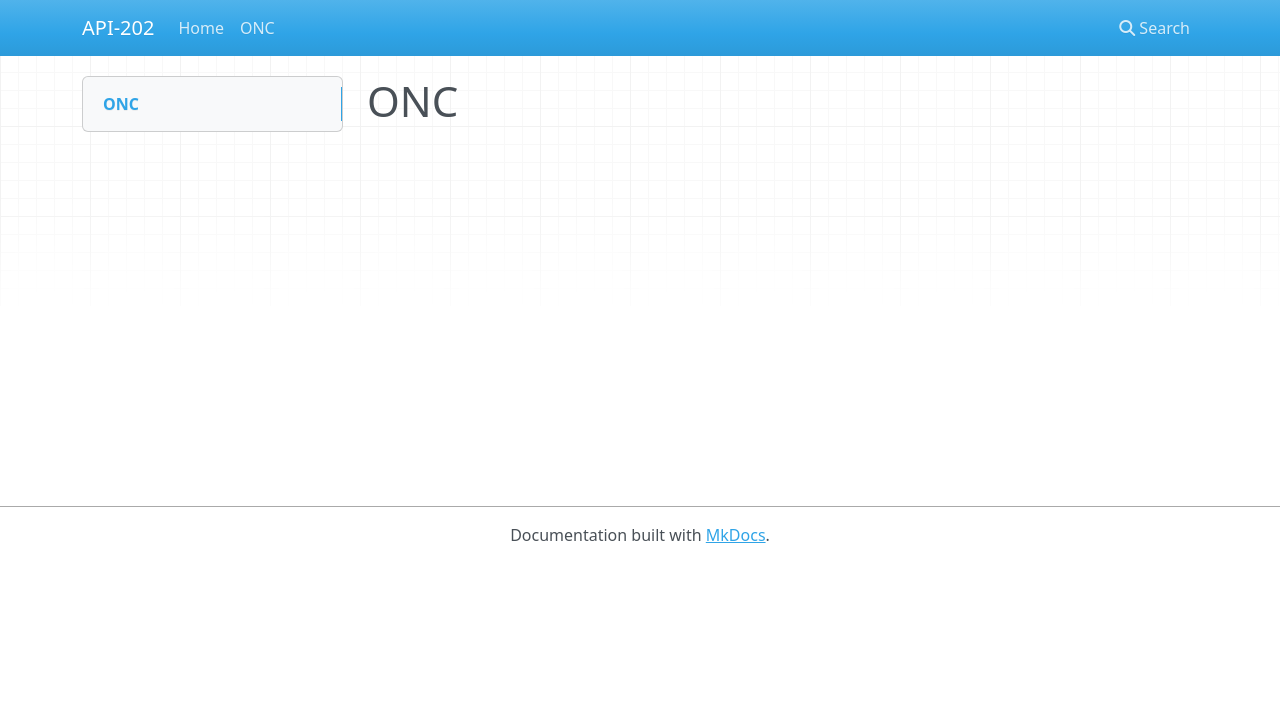
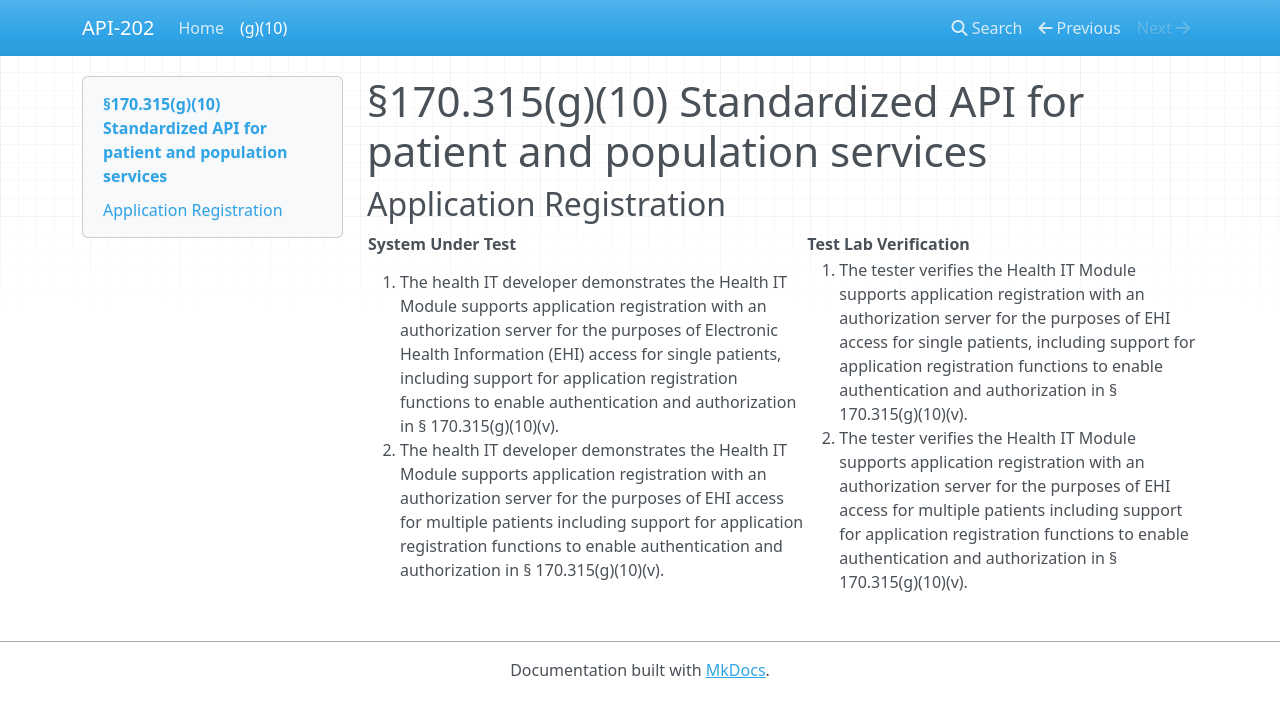
Before and after one commit to onc-healthit/API-102, an MkDocs documentation site: the page built from docs/g-10.md, in a window 1280 px wide. Shown: the top 717 px of the page. Built offline with MkDocs 1.6.1, drawn with Linux system fonts in a browser that asks for light colours; nearby versions of some CDN libraries.

Commit message:
g-10 TP prototype

```diff
--- a/docs/g-10.md
+++ b/docs/g-10.md
@@ -1 +1,23 @@
-# ONC
+# §170.315(g)(10) Standardized API for patient and population services
+
+## **Application Registration**
+<table>
+    <tr>
+        <th>System Under Test</th>
+        <th>Test Lab Verification</th>
+    </tr>
+    <tr>
+        <td>
+            <ol>
+                <li>The health IT developer demonstrates the Health IT Module supports application registration with an authorization server for the purposes of Electronic Health Information (EHI) access for single patients, including support for application registration functions to enable authentication and authorization in § 170.315(g)(10)(v).</li>
+                <li>The health IT developer demonstrates the Health IT Module supports application registration with an authorization server for the purposes of EHI access for multiple patients including support for application registration functions to enable authentication and authorization in § 170.315(g)(10)(v).</li>
+            </ol>
+        </td>
+        <td>
+            <ol>
+                <li>The tester verifies the Health IT Module supports application registration with an authorization server for the purposes of EHI access for single patients, including support for application registration functions to enable authentication and authorization in § 170.315(g)(10)(v).</li>
+                <li>The tester verifies the Health IT Module supports application registration with an authorization server for the purposes of EHI access for multiple patients including support for application registration functions to enable authentication and authorization in § 170.315(g)(10)(v).</li>
+            </ol>
+        </td>
+    </tr>
+</table>
--- a/mkdocs.yml
+++ b/mkdocs.yml
@@ -1,4 +1,4 @@
 site_name: API-202
 nav:
       - Home: index.md
-      - ONC: onc.md
+      - (g)(10): g-10.md
```
